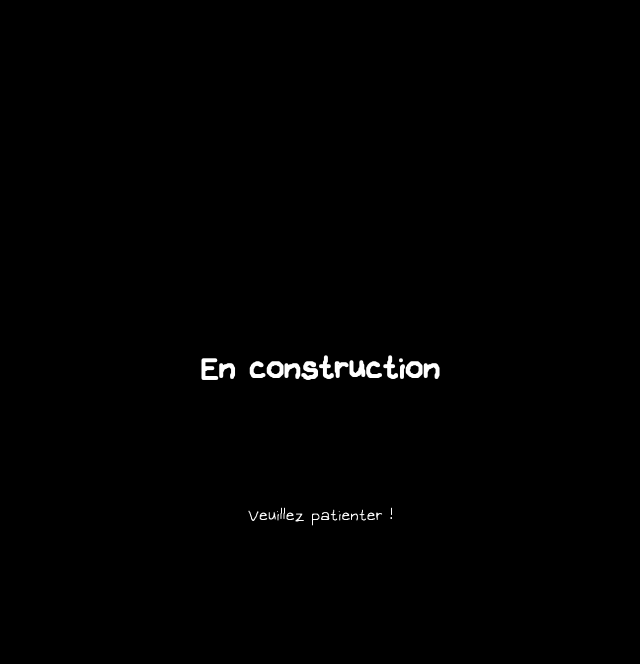
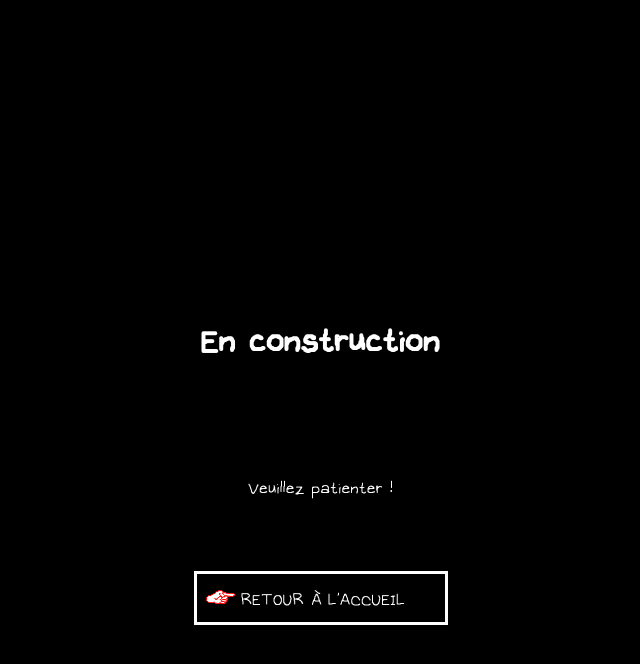
Before and after one commit to omori-vf/omori-vf.github.io, a Jekyll site: the page built from index.markdown, in a window 1280 px wide. Shown: the top 664 px of the page, without its empty margins (319-959 px from the left). Built offline with Jekyll 4.4.1, drawn with Linux system fonts in a browser that asks for light colours.

Commit message:
Basic menu system

```diff
--- a/_layouts/default.html
+++ b/_layouts/default.html
@@ -4,6 +4,7 @@
         <meta charset="utf-8" />
         <title>{{ page.title }}</title>
         <link rel="stylesheet" href="/css/omori-theme.css" />
+        <script src="js/box.js"></script>
     </head>
     <body>
         <div id="main-container">{{ content }}</div>
--- a/_layouts/under_construction.html
+++ b/_layouts/under_construction.html
@@ -3,9 +3,11 @@ layout: default
 ---
 
 <!-- TODO: Ajouter une image pour illustrer la "construction" -->
-<!-- TODO: Rajouter un bouton pour revenir à l'accueil-->
 
 <div class="column">
     <h2>En construction</h2>
     <p>{{ content }}</p>
+    <div id="box">
+        <p><a href="/">RETOUR À L'ACCUEIL</a></p>
+    </div>
 </div>
--- a/css/omori-theme.css
+++ b/css/omori-theme.css
@@ -32,6 +32,38 @@ h2 {
     font-size: 2em;
 }
 
+@keyframes arrow-menu-animation {
+    0% {
+        transform: translateX(0px);
+    }
+    50% {
+        transform: translateX(5px);
+    }
+    100% {
+        transform: translateX(0px);
+    }
+}
+
+#box {
+    border-color: #ffffff;
+    border-width: 3px;
+    border-style: solid;
+    display: flex;
+    justify-content: center;
+    flex-direction: row;
+    align-items: center;
+    padding-left: 5px;
+}
+
+#box p {
+    display: flex;
+    cursor: pointer;
+    margin-left: 10px;
+    margin-right: 39px;
+    margin-top: 12px;
+    margin-bottom: 12px;
+}
+
 .column {
     display: flex;
     flex-direction: column;
@@ -39,3 +71,28 @@ h2 {
     align-items: center;
     flex-grow: 1;
 }
+
+#arrow-menu {
+    width: 29px;
+    height: 15px;
+    display: flex;
+    justify-content: center;
+    animation-name: arrow-menu-animation;
+    animation-duration: 0.7s;
+    animation-iteration-count: infinite;
+}
+
+p.box-arrow-margin {
+    margin-left: 39px !important;
+    margin-right: 10px !important;
+}
+
+a {
+    color: white;
+    text-decoration-line: none;
+    transition: 0.5s;
+}
+
+a:hover {
+    color: #cccccc;
+}
--- /dev/null
+++ b/js/box.js
@@ -0,0 +1,42 @@
+let ARROW_INDEX = 0;
+let BOX = null;
+let ARROW = null;
+let NB_MENUS = 0;
+
+// TODO : Gérer la confirmation des boutons avec la touche Enter.
+// Puisque les actions vont être différentes (redirection,
+// affichage d'un menu déroulant, téléchargement...), il faudra
+// certainement utiliser un système de callback (on précise le
+// nom de la fonction dans le html et on gère son appel dans le JS)
+
+document.addEventListener("DOMContentLoaded", (event) => {
+    BOX = document.getElementById("box");
+
+    ARROW = document.createElement("img");
+    ARROW.src = "assets/images/cursor_menu.png";
+    ARROW.id = "arrow-menu";
+    NB_MENUS = BOX.children.length;
+
+    BOX.insertBefore(ARROW, BOX.firstChild);
+});
+
+document.addEventListener("keydown", function (event) {
+    const key = event.key || event.keyCode;
+    let update = false;
+    if (key === "ArrowRight" && ARROW_INDEX !== NB_MENUS - 1) {
+        ++ARROW_INDEX;
+        update = true;
+    } else if (key === "ArrowLeft" && ARROW_INDEX !== 0) {
+        --ARROW_INDEX;
+        update = true;
+    }
+    if (update) {
+        BOX.removeChild(ARROW);
+        BOX.insertBefore(ARROW, BOX.children[ARROW_INDEX]);
+        for (let i = 0; i < NB_MENUS + 1; ++i) {
+            if (i < ARROW_INDEX)
+                BOX.children[i].classList.add("box-arrow-margin");
+            else BOX.children[i].classList.remove("box-arrow-margin");
+        }
+    }
+});
```
Also changed, not shown: assets/images/cursor_menu.png (added).
